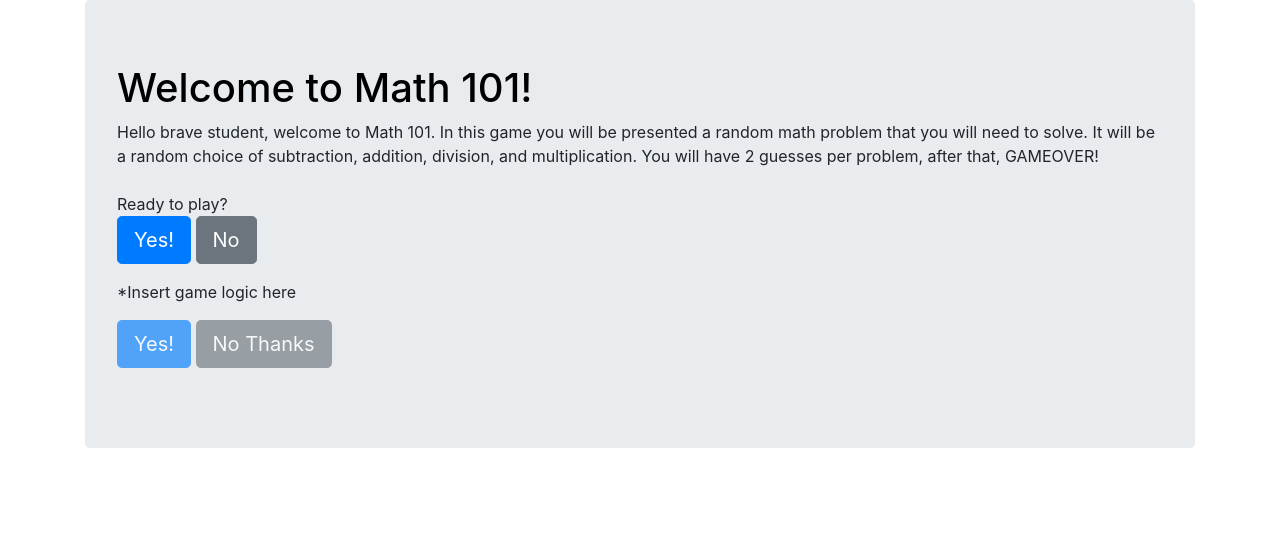
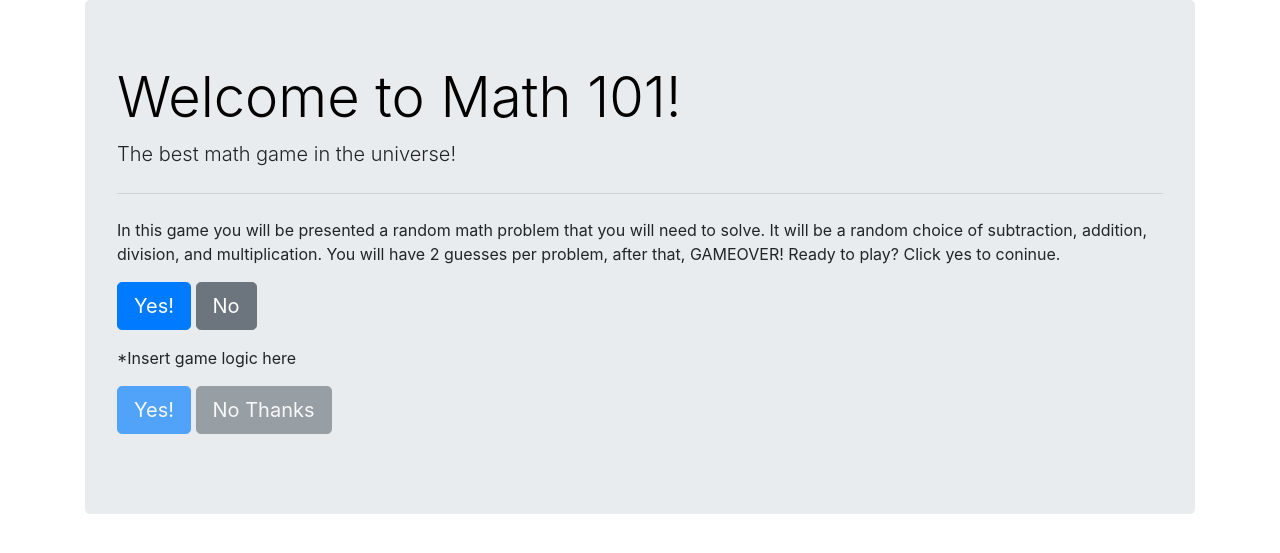
Before and after one commit to Matthew-Hiebing/Math-Practice-101-Django, a Django app: page /landingPageApp/ in a window 1280 px wide. Shown: the top 553 px of the page. Run offline with Django 3.2, Linux system fonts and the light colour scheme.

Commit message:
Landing Page Layout Changed

```diff
--- a/Django/django_skeleton/urls.py
+++ b/Django/django_skeleton/urls.py
@@ -15,11 +15,12 @@ Including another URLconf
 """
 from django.contrib import admin
 from django.urls import path
+from django.conf.urls import include
 from landingPageApp import views
-from django.conf.urls import include
+
 
 urlpatterns = [
-    path('',views.index,name='index'),
+    path('',views.index,name='main-view'),
     path('landingPageApp/',include('landingPageApp.urls')),
     path('admin/', admin.site.urls),
 ]
--- a/Django/landingPageApp/urls.py
+++ b/Django/landingPageApp/urls.py
@@ -2,5 +2,6 @@ from django.urls import path
 from landingPageApp import views
 
 urlpatterns = [
-    path('',views.index,name='index'),
+    # path('', views.index, name='main-view'),
+    path('', views.index, name='main-view'),
 ]
--- a/Django/landingPageApp/views.py
+++ b/Django/landingPageApp/views.py
@@ -1,5 +1,6 @@
 from django.shortcuts import render
 from django.http import HttpResponse
+import datetime
 # Create your views here.
 
 def index(request):
--- a/Django/templates/landingPageHTML/main.html
+++ b/Django/templates/landingPageHTML/main.html
@@ -17,22 +17,22 @@
 
 </head>
 <body class="container">
-    <div class= "jumbotron">
-        <h1>Welcome to Math 101!</h1>
-        {{ welcome_message }}
-            <!-- <img src="{% static 'images/Django.png' %}" alt="Didn't work!"> -->
-        <br>
-        <br>
-        <p>Ready to play?
-        <br>
-            <button type="button" class="btn btn-primary btn-lg">Yes!</button>
-            <button type="button" class="btn btn-secondary btn-lg">No</button>
+    <div class="jumbotron">
+        <h1 class="display-4">Welcome to Math 101!</h1>
+        <p class="lead">The best math game in the universe!</p>
+        <hr class="my-4">
+        <p>In this game you will be
+        presented a random math problem that you will need to solve. It will be a
+        random choice of subtraction, addition, division, and multiplication. You
+        will have 2 guesses per problem, after that, GAMEOVER! Ready to play?  Click yes to coninue.</p>
+
+        <button type="button" class="btn btn-primary btn-lg">Yes!</button>
+        <button type="button" class="btn btn-secondary btn-lg">No</button>
         </p>
         <p>*Insert game logic here</p>
         <p>
-            <button type="button" class="btn btn-lg btn-primary" disabled>Yes!</button>
-            <button type="button" class="btn btn-secondary btn-lg" disabled>No Thanks</button>
-        </p>
+        <button type="button" class="btn btn-lg btn-primary" disabled>Yes!</button>
+        <button type="button" class="btn btn-secondary btn-lg" disabled>No Thanks</button>
     </div>
 </body>
 </html>
```
